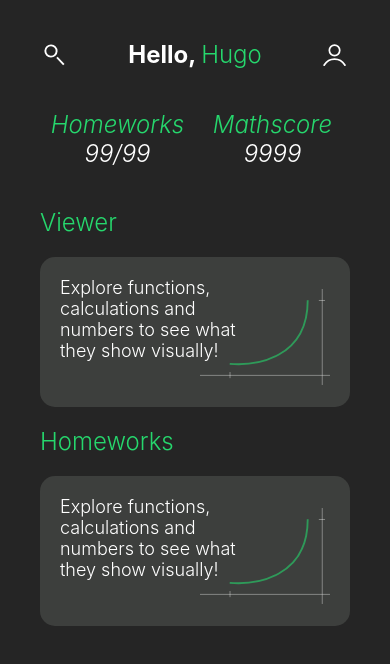
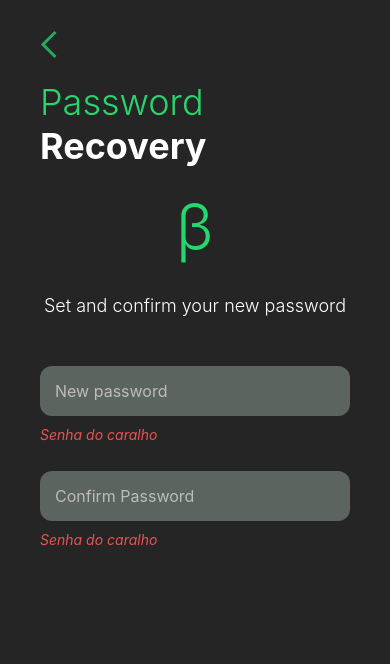
Before and after one commit to huferr/math-viewer, a React Native app: screen /newPassword in a window 390 px wide. Shown: the top 664 px of the page. Built offline with nearby package versions, Linux system fonts and the light colour scheme.

Commit message:
chore: refactor folder/archives structure - Login

```diff
--- a/src/pages/Login/Login.screen.tsx
+++ b/src/pages/Login/Login.screen.tsx
@@ -10,7 +10,7 @@ export const Login: React.FC = () => {
 
   const goBack = () => NavigateTo("welcome", navigation, {});
   const goToVerifyEmail = () => NavigateTo("verifyEmail", navigation, { isToDashboard: true });
-  const goToRecoveryPassword = () => NavigateTo("recoveryPassword", navigation, {});
+  const goToRecoveryPassword = () => NavigateTo("enter_recovery_email", navigation, {});
 
   const handleFooterMessage = (
     <FooterMessage>
--- a/src/pages/Login/RecoveryPassword/RecoveryPassword.screen.tsx
+++ b/src/pages/Login/RecoveryPassword/1.EnterRecoveryEmail.screen.tsx
@@ -4,7 +4,7 @@ import { useNavigation } from "@react-navigation/core";
 import { NavigateTo } from "../../../services";
 import { Subtitle, TopIcon } from "./RecoveryPassword.styles";
 
-export const RecoveryPassword: React.FC = () => {
+export const EnterRecoveryEmail: React.FC = () => {
 
   const navigation = useNavigation();
 
--- a/src/pages/Login/RecoveryPassword/NewPassword.screen.tsx
+++ b/src/pages/Login/RecoveryPassword/NewPassword.screen.tsx
@@ -7,7 +7,7 @@ import { Subtitle, TopIcon } from "./RecoveryPassword.styles";
 export const NewPassword: React.FC = () => {
 
   const navigation = useNavigation();
-  const goBack = () => NavigateTo("recoveryPassword", navigation, {});
+  const goBack = () => NavigateTo("enter_recovery_email", navigation, {});
   const goToSuccessRecovery = () => NavigateTo("successRecovery", navigation, {});
 
   return (
--- a/src/pages/Login/RecoveryPassword/index.ts
+++ b/src/pages/Login/RecoveryPassword/index.ts
@@ -1,3 +1,3 @@
-export { RecoveryPassword } from "./RecoveryPassword.screen";
+export { EnterRecoveryEmail } from "./1.EnterRecoveryEmail.screen";
 export { NewPassword } from "./NewPassword.screen";
 export { SuccessRecovery } from "./SuccessRecovery.screen";
--- a/src/pages/Login/index.ts
+++ b/src/pages/Login/index.ts
@@ -1,2 +1,2 @@
 export { Login } from "./Login.screen";
-export { RecoveryPassword, NewPassword, SuccessRecovery } from "./RecoveryPassword";
+export { EnterRecoveryEmail, NewPassword, SuccessRecovery } from "./RecoveryPassword";
--- a/src/pages/index.ts
+++ b/src/pages/index.ts
@@ -4,7 +4,7 @@ export { Profile, ChangeNickname, SuccessChangeNickname, ChangeEmail, SuccessCha
 export { Homeworks } from "./Homeworks";
 export { Viewer } from "./Viewer";
 export { Mathscore } from "./Mathscore";
-export { Login, RecoveryPassword, NewPassword, SuccessRecovery } from "./Login";
+export { Login, EnterRecoveryEmail, NewPassword, SuccessRecovery } from "./Login";
 export { Register, Onboarding } from "./Register";
 export { VerifyEmail } from "./VerifyEmail";
 export { Search } from "./Search";
--- a/src/routes/auth.routes.tsx
+++ b/src/routes/auth.routes.tsx
@@ -8,7 +8,7 @@ import {
   Register,
   VerifyEmail,
   Onboarding,
-  RecoveryPassword,
+  EnterRecoveryEmail,
   SuccessRecovery,
   NewPassword
 } from "../pages";
@@ -24,7 +24,7 @@ export const AuthRoutes: React.FC = () => {
       <Auth.Screen name="signup" component={Register} />
       <Auth.Screen name="verifyEmail" component={VerifyEmail} />
       <Auth.Screen name="onboarding" component={Onboarding} />
-      <Auth.Screen name="recoveryPassword" component={RecoveryPassword} />
+      <Auth.Screen name="enter_recovery_email" component={EnterRecoveryEmail} />
       <Auth.Screen name="newPassword" component={NewPassword} />
       <Auth.Screen name="successRecovery" component={SuccessRecovery} />
     </Auth.Navigator>
--- a/src/routes/index.tsx
+++ b/src/routes/index.tsx
@@ -3,5 +3,5 @@ import { AppRoutes } from "./app.routes";
 import { AuthRoutes } from "./auth.routes";
 
 export const Routes: React.FC = () => {
-  return <AppRoutes />;
+  return <AuthRoutes />;
 };
```
